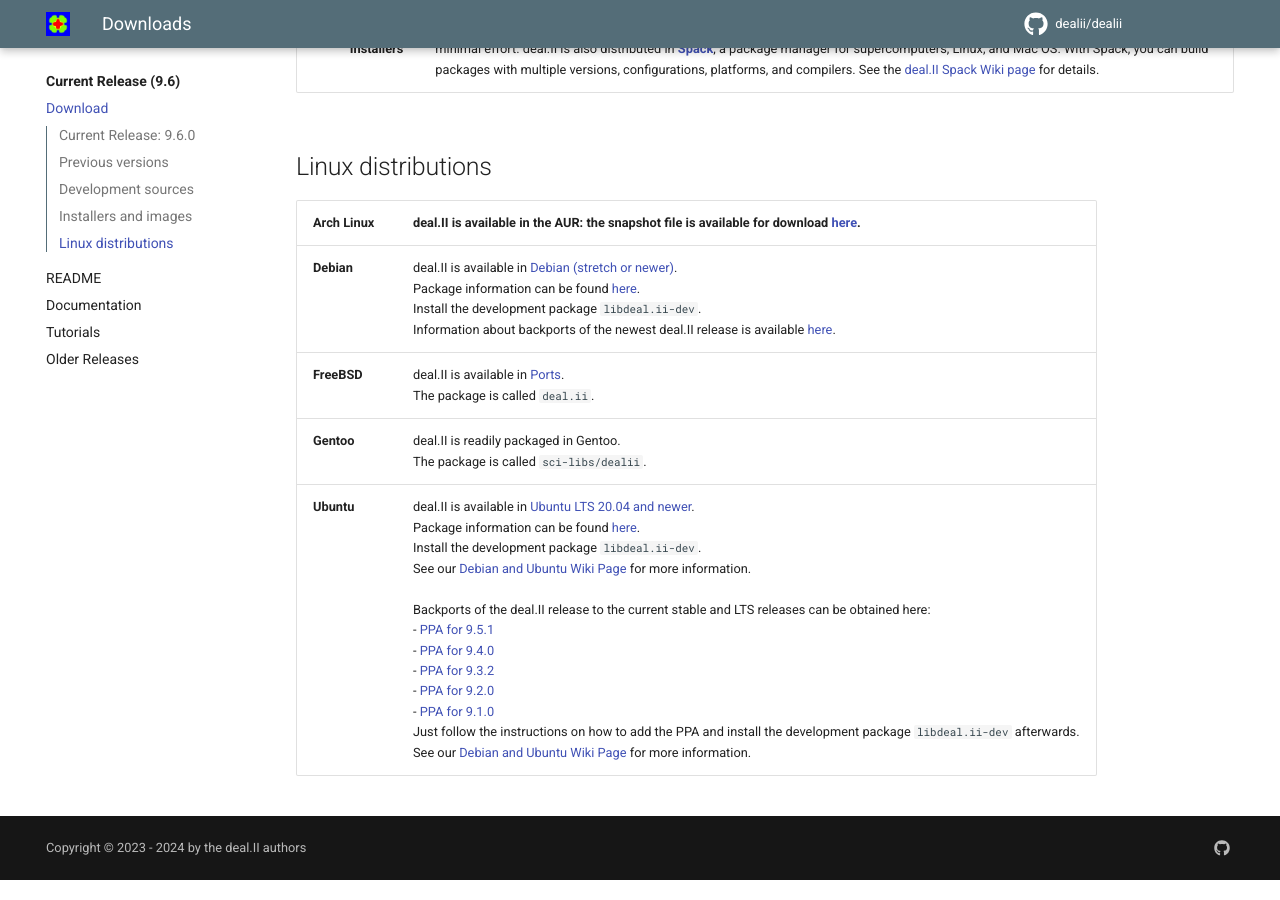
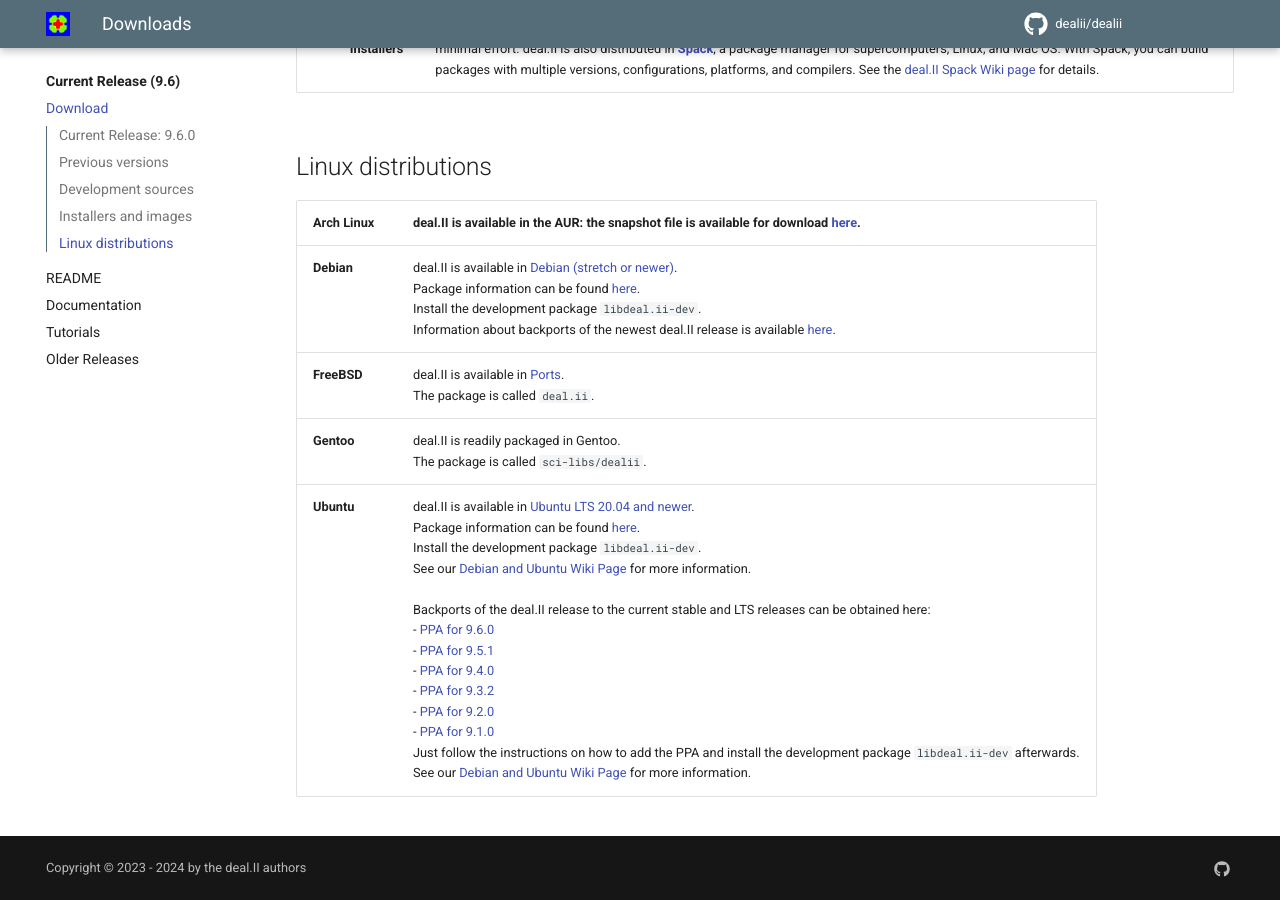
Before and after one commit to dealii/website, an MkDocs documentation site: the page built from docs/current_release/download.md, in a window 1280 px wide and 900 px high, scrolled down 1484 px. Built offline with MkDocs 1.6.1 and Material for MkDocs 9.7.7, drawn with Linux system fonts in a browser that asks for light colours; comment, search, counter and statistics services are not loaded.

Commit message:
Add 9.6.0 PPA

```diff
--- a/docs/current_release/download.md
+++ b/docs/current_release/download.md
@@ -70,4 +70,4 @@
 | **Debian**      | deal.II is available in [Debian (stretch or newer)](https://www.debian.org/releases/testing/).<br>Package information can be found [here](https://packages.qa.debian.org/d/deal.ii.html).<br>Install the development package `libdeal.ii-dev`.<br>Information about backports of the newest deal.II release is available [here](https://backports.debian.org/). |
 | **FreeBSD**     | deal.II is available in [Ports](https://www.freshports.org/math/deal.ii).<br>The package is called `deal.ii`. |
 | **Gentoo**      | deal.II is readily packaged in Gentoo.<br>The package is called `sci-libs/dealii`. |
-| **Ubuntu**      | deal.II is available in [Ubuntu LTS 20.04 and newer](http://releases.ubuntu.com/yakkety/).<br>Package information can be found [here](https://launchpad.net/ubuntu/+source/deal.ii).<br>Install the development package `libdeal.ii-dev`.<br>See our [Debian and Ubuntu Wiki Page](https://github.com/dealii/dealii/wiki/Debian-and-Ubuntu) for more information.<br><br>Backports of the deal.II release to the current stable and LTS releases can be obtained here:<br>- [PPA for 9.5.1](https://launchpad.net/~ginggs/+archive/ubuntu/deal.ii-9.5.1-backports)<br>- [PPA for 9.4.0](https://launchpad.net/~ginggs/+archive/ubuntu/deal.ii-9.4.0-backports)<br>- [PPA for 9.3.2](https://launchpad.net/~ginggs/+archive/ubuntu/deal.ii-9.3.2-backports)<br>- [PPA for 9.2.0](https://launchpad.net/~ginggs/+archive/ubuntu/deal.ii-9.2.0-backports)<br>- [PPA for 9.1.0](https://launchpad.net/~ginggs/+archive/ubuntu/deal.ii-backports)<br>Just follow the instructions on how to add the PPA and install the development package `libdeal.ii-dev` afterwards.<br>See our [Debian and Ubuntu Wiki Page](https://github.com/dealii/dealii/wiki/Debian-and-Ubuntu) for more information. |
+| **Ubuntu**      | deal.II is available in [Ubuntu LTS 20.04 and newer](http://releases.ubuntu.com/yakkety/).<br>Package information can be found [here](https://launchpad.net/ubuntu/+source/deal.ii).<br>Install the development package `libdeal.ii-dev`.<br>See our [Debian and Ubuntu Wiki Page](https://github.com/dealii/dealii/wiki/Debian-and-Ubuntu) for more information.<br><br>Backports of the deal.II release to the current stable and LTS releases can be obtained here:<br>- [PPA for 9.6.0](https://launchpad.net/~ginggs/+archive/ubuntu/deal.ii-9.6.0-backports)<br>- [PPA for 9.5.1](https://launchpad.net/~ginggs/+archive/ubuntu/deal.ii-9.5.1-backports)<br>- [PPA for 9.4.0](https://launchpad.net/~ginggs/+archive/ubuntu/deal.ii-9.4.0-backports)<br>- [PPA for 9.3.2](https://launchpad.net/~ginggs/+archive/ubuntu/deal.ii-9.3.2-backports)<br>- [PPA for 9.2.0](https://launchpad.net/~ginggs/+archive/ubuntu/deal.ii-9.2.0-backports)<br>- [PPA for 9.1.0](https://launchpad.net/~ginggs/+archive/ubuntu/deal.ii-backports)<br>Just follow the instructions on how to add the PPA and install the development package `libdeal.ii-dev` afterwards.<br>See our [Debian and Ubuntu Wiki Page](https://github.com/dealii/dealii/wiki/Debian-and-Ubuntu) for more information. |
```
